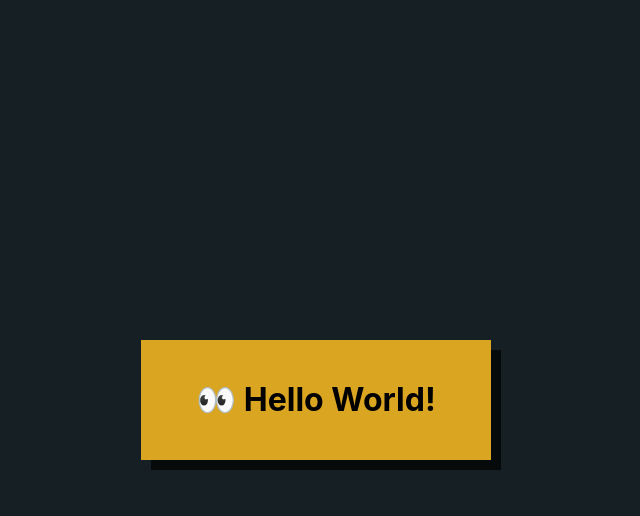
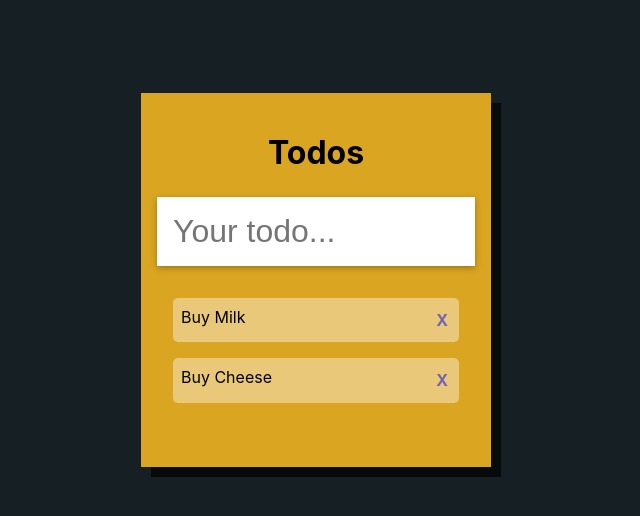
Before and after one commit to dannysmith/react-demo-boilerplate, a React (Create React App) app: page / in a window 1280 px wide. Shown: the top 516 px of the page, without its empty margins (324-964 px from the left). Built offline with nearby package versions, Linux system fonts and the light colour scheme; the HTML template or start-up script is replaced by a standard one.

Commit message:
Add Todo Demo 2 (Screencast)

```diff
--- a/src/DemoComponent.js
+++ b/src/DemoComponent.js
@@ -1,10 +1,45 @@
-import React from 'react'
+import React, { useState } from 'react'
 import './DemoComponent.scss'
 
 export default function DemoComponent() {
+  const [newTodo, setNewTodo] = useState('')
+  const [todos, setTodos] = useState([
+    { id: 1, text: 'Buy Milk' },
+    { id: 2, text: 'Buy Cheese' },
+  ])
+
+  function handleNewTodoChange(e) {
+    e.preventDefault()
+    setNewTodo(e.target.value)
+  }
+
+  function handleNewTodo(e) {
+    e.preventDefault()
+    if (newTodo === '') return
+    setTodos([...todos, { id: Date.now(), text: newTodo }])
+    e.target.reset()
+  }
+
+  function removeTodo(id) {
+    setTodos(todos.filter((todo) => todo.id !== id))
+  }
+
   return (
     <div className="demo-component">
-      <h1>👀 Hello World!</h1>
+      <h1>Todos</h1>
+      <form onSubmit={handleNewTodo}>
+        <input placeholder="Your todo..." onChange={handleNewTodoChange} />
+        <ul className="todolist">
+          {todos.map((todo) => (
+            <li key={todo.id} className="todo">
+              <span>{todo.text}</span>
+              <a href="#" onClick={() => removeTodo(todo.id)}>
+                X
+              </a>
+            </li>
+          ))}
+        </ul>
+      </form>
     </div>
   )
 }
--- a/src/DemoComponent.scss
+++ b/src/DemoComponent.scss
@@ -3,4 +3,38 @@
   background: goldenrod;
   line-height: 1.4;
   padding: 1rem;
+
+  input {
+    max-width: 100%;
+    font-size: 2em;
+    border: 0;
+    padding: 0.5em;
+    box-shadow: 0 2px 6px rgba(0, 0, 0, 0.3);
+  }
 }
+
+.todolist {
+  list-style-type: none;
+  padding: 1em;
+}
+
+.todo {
+  display: flex;
+  text-align: left;
+  background: rgba(255, 255, 255, 0.4);
+  margin-bottom: 1rem;
+  padding: 0.5rem;
+  border-radius: 5px;
+
+  > a {
+    margin-left: auto;
+    text-decoration: none;
+    padding: 3px;
+    font-weight: bold;
+    opacity: 0.5;
+
+    &:hover {
+      opacity: 1;
+    }
+  }
+}
--- a/src/index.css
+++ b/src/index.css
@@ -25,6 +25,7 @@ body {
   display: flex;
   align-items: center;
   justify-content: center;
+  padding-bottom: 15em;
 }
 
 .container {
```
